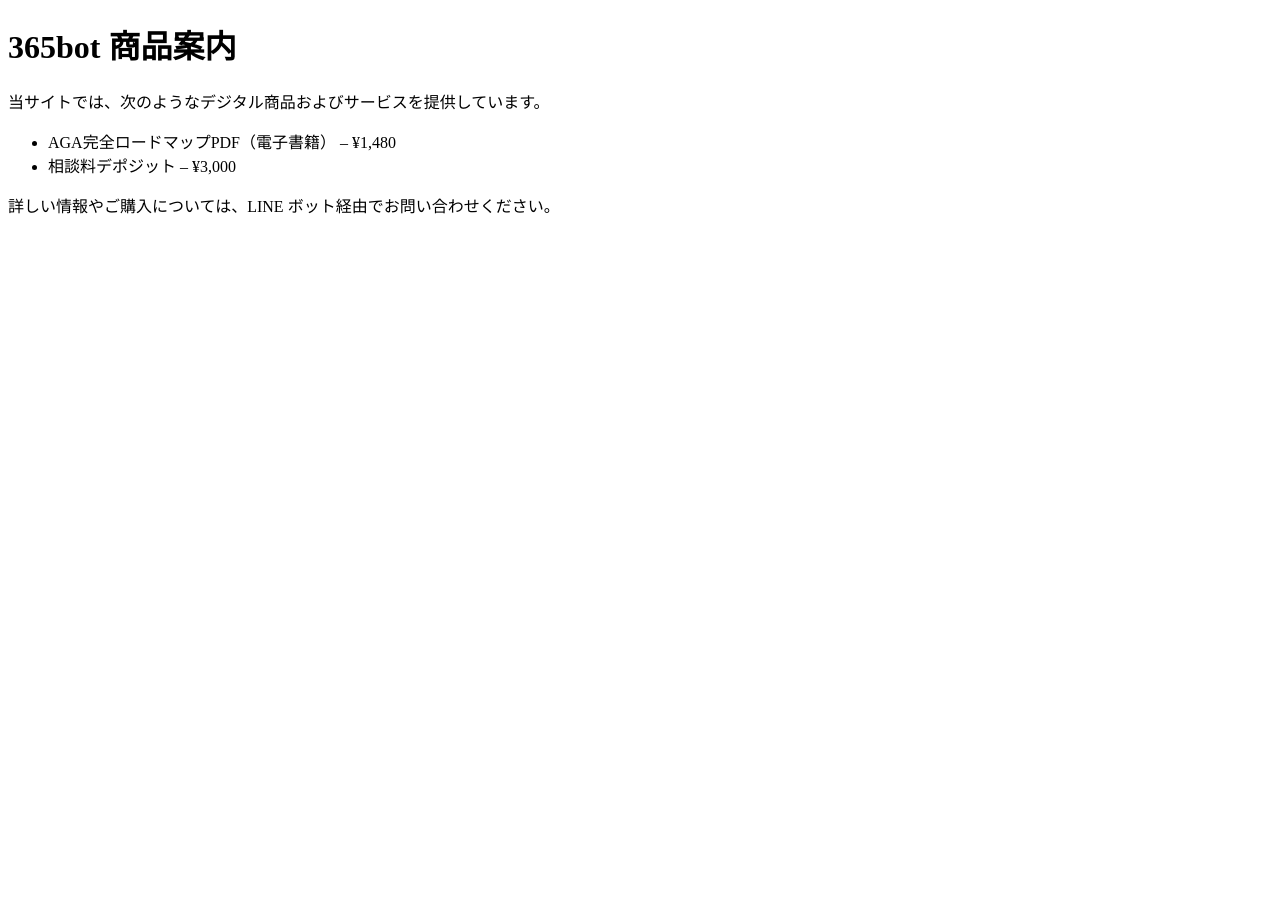
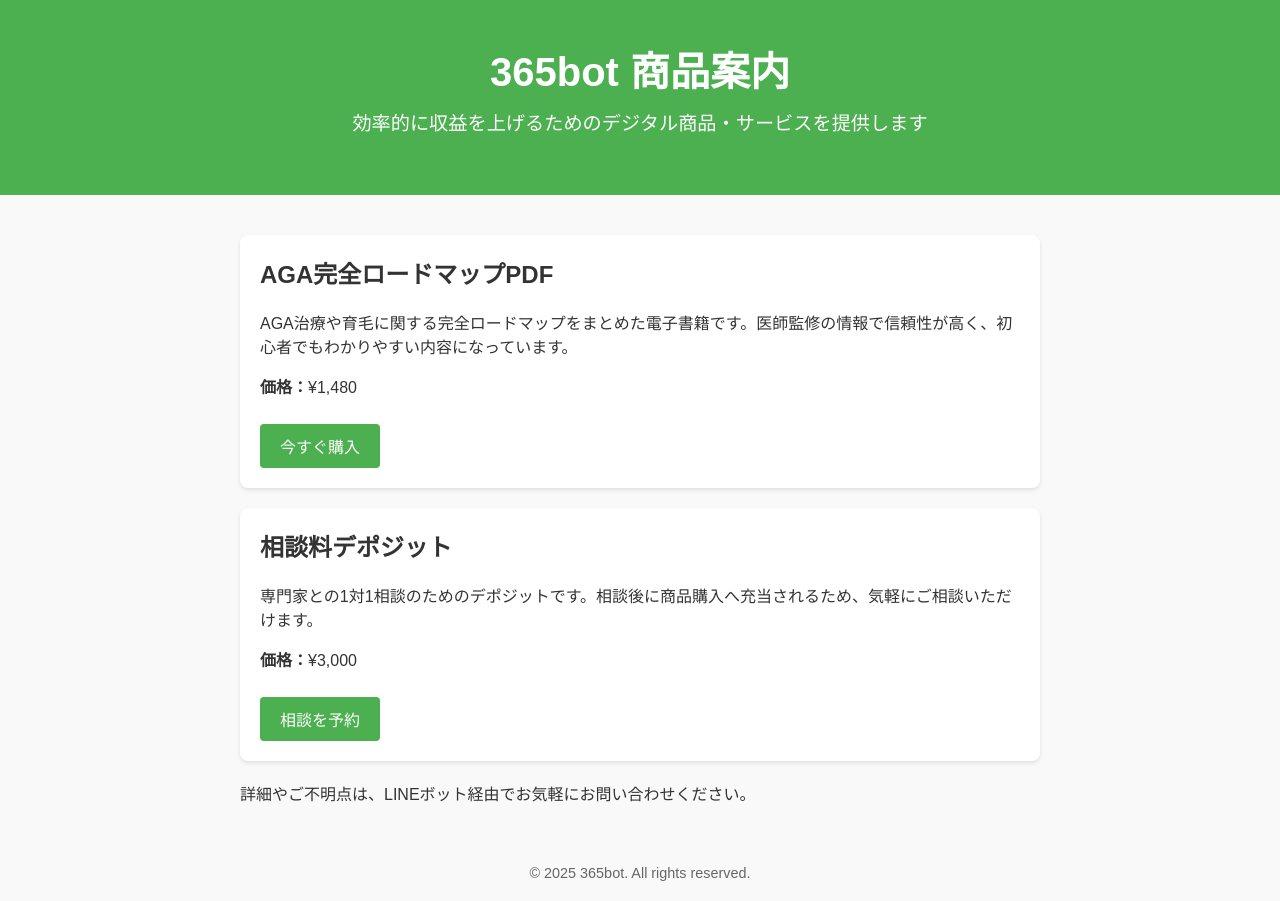
Before and after one commit to inamasaru/365bot, a plain HTML site: page index.html in a window 1280 px wide. Before the commit the page ends 800 px from the top, so only its background shows below. Drawn offline with Linux system fonts and the light colour scheme.

Commit message:
Enhance index.html with layout and styles
Added header, footer, and product sections with styles to index.html.

```diff
--- a/index.html
+++ b/index.html
@@ -4,14 +4,40 @@
   <meta charset="UTF-8">
   <meta name="viewport" content="width=device-width, initial-scale=1.0">
   <title>365bot – 商品案内</title>
+  <style>
+    body { font-family: Arial, sans-serif; margin: 0; padding: 0; background-color: #f9f9f9; color: #333; }
+    header { background-color: #4CAF50; color: white; text-align: center; padding: 40px 20px; }
+    header h1 { margin: 0; font-size: 2.5rem; }
+    header p { margin-top: 10px; font-size: 1.2rem; }
+    .container { max-width: 800px; margin: 40px auto; padding: 0 20px; }
+    .product { background-color: white; padding: 20px; margin-bottom: 20px; border-radius: 8px; box-shadow: 0 2px 4px rgba(0,0,0,0.1); }
+    .product h2 { margin-top: 0; }
+    .cta-button { display: inline-block; margin-top: 10px; padding: 10px 20px; background-color: #4CAF50; color: white; text-decoration: none; border-radius: 4px; }
+    footer { text-align: center; padding: 20px; font-size: 0.9rem; color: #666; }
+  </style>
 </head>
 <body>
-  <h1>365bot 商品案内</h1>
-  <p>当サイトでは、次のようなデジタル商品およびサービスを提供しています。</p>
-  <ul>
-    <li>AGA完全ロードマップPDF（電子書籍） – ¥1,480</li>
-    <li>相談料デポジット – ¥3,000</li>
-  </ul>
-  <p>詳しい情報やご購入については、LINE ボット経由でお問い合わせください。</p>
+  <header>
+    <h1>365bot 商品案内</h1>
+    <p>効率的に収益を上げるためのデジタル商品・サービスを提供します</p>
+  </header>
+  <div class="container">
+    <div class="product">
+      <h2>AGA完全ロードマップPDF</h2>
+      <p>AGA治療や育毛に関する完全ロードマップをまとめた電子書籍です。医師監修の情報で信頼性が高く、初心者でもわかりやすい内容になっています。</p>
+      <p><strong>価格：</strong>¥1,480</p>
+      <a class="cta-button" href="https://buy.stripe.com/test_5KqV0eZA6T80nqYmcFk80">今すぐ購入</a>
+    </div>
+    <div class="product">
+      <h2>相談料デポジット</h2>
+      <p>専門家との1対1相談のためのデポジットです。相談後に商品購入へ充当されるため、気軽にご相談いただけます。</p>
+      <p><strong>価格：</strong>¥3,000</p>
+      <a class="cta-button" href="https://buy.stripe.com/test_9864y23E79jQYmcFk80">相談を予約</a>
+    </div>
+    <p>詳細やご不明点は、LINEボット経由でお気軽にお問い合わせください。</p>
+  </div>
+  <footer>
+    &copy; 2025 365bot. All rights reserved.
+  </footer>
 </body>
 </html>
```
